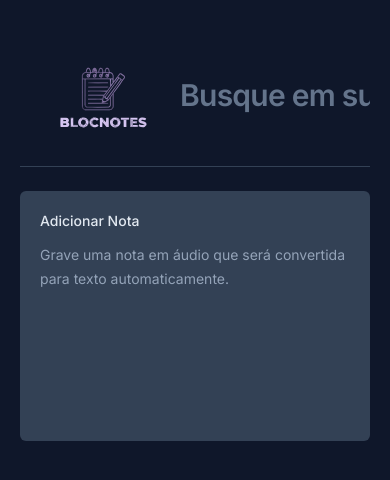
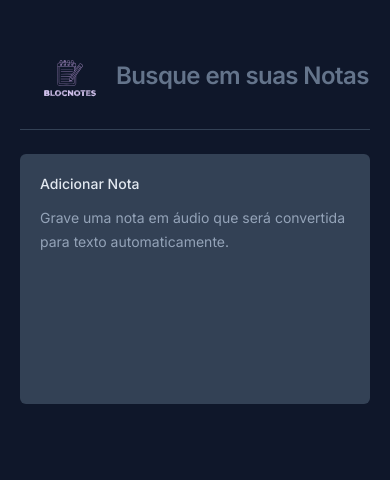
Before and after one commit to MichaelFonsec/BLOCNOTES, a React (Vite) app in the folder ReactNotes/: page / in a window 390 px wide. Shown: the top 480 px of the page. Built offline with nearby package versions, Linux system fonts and the light colour scheme.

Commit message:
Adjust input font size to improve UI responsivenes

```diff
--- a/ReactNotes/src/App.tsx
+++ b/ReactNotes/src/App.tsx
@@ -66,13 +66,13 @@ export function App() {
 
   return (
     <div className="mx-auto max-w-6xl my-12 space-y-6 px-5">
-      <div className="flex items-center justify-between">
-        <img src={logo} className="w-40 h-19" alt="logo" />
+      <div className="flex items-center md:justify-between">
+        <img src={logo} className="md:w-40 w-24" alt="logo" />
         <form className="flex-grow ">
           <input
             type="text"
             placeholder="Busque em suas Notas..."
-            className="w-full bg-transparent text-3xl font-semibold tracking-tight outline-none placeholder:text-slate-500"
+            className="w-full bg-transparent lg:text-3xl text-2xl font-semibold tracking-tight outline-none placeholder:text-slate-500"
             onChange={handleSearch}
           />
         </form>
--- a/ReactNotes/src/components/note-card.tsx
+++ b/ReactNotes/src/components/note-card.tsx
@@ -49,7 +49,16 @@ export function NoteCard({ nota, onNoteDeleted, onNoteEdited }: NoteCardProps) {
         <span className="text-sm font-medium text-slate-300">
           {formatDistanceToNow(lastEditTime, { locale: ptBR, addSuffix: true })}
         </span>
-        <p className="text-sm leading-6 text-slate-400">{nota.content}</p>
+        {isEditing ? (
+          <textarea
+            className="text-sm leading-6 py-7 h-48 text-slate-400 bg-transparent outline-none resize-none overflow-y-auto scrollbar-thin scrollbar-thumb-gray-300 scrollbar-track-gray-100"
+            value={editedContent}
+            onChange={(e) => setEditedContent(e.target.value)}
+            style={{ scrollbarWidth: 'none' }}
+          />
+        ) : (
+          <p className="text-sm leading-6 text-slate-400">{nota.content}</p>
+        )}
         <div className="absolute bottom-0 left-0 right-0 h-1/2 bg-gradient-to-t from-black/60 to-black/0 pointer-events-none " />
       </Dialog.Trigger>
       <Dialog.Portal>
```
Also changed, not shown: 1 other file (tests, documents, lock files or other folders).
